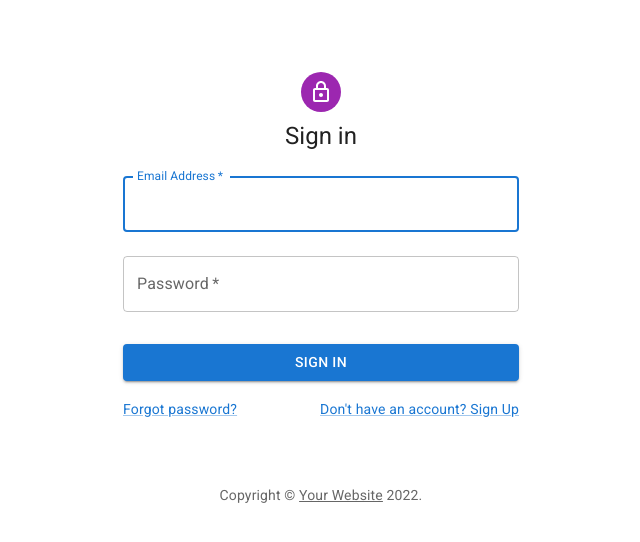
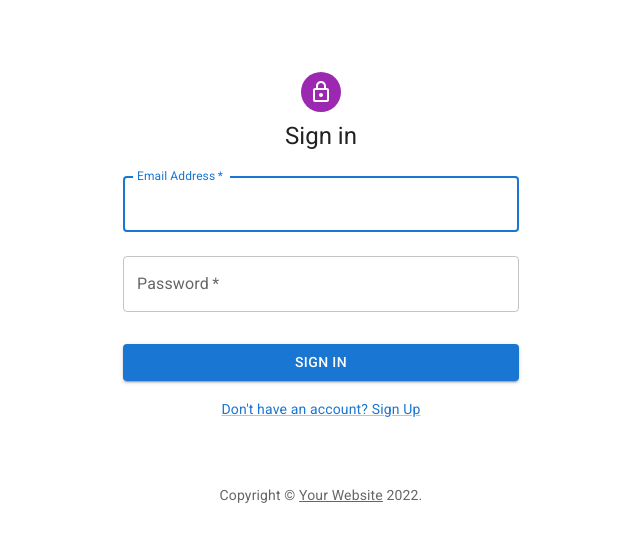
Before and after one commit to RicardoTaipe/TodoApp-MERN, a React (Create React App) app in the folder fronted-react/: page /login in a window 1280 px wide. Shown: the top 542 px of the page, without its empty margins (319-959 px from the left). Built offline with nearby package versions, Linux system fonts and the light colour scheme.

Commit message:
update Login UI

```diff
--- a/fronted-react/src/pages/Login/index.js
+++ b/fronted-react/src/pages/Login/index.js
@@ -1,4 +1,4 @@
-import React, { useState } from "react";
+import { useState } from "react";
 import Avatar from "@mui/material/Avatar";
 import Button from "@mui/material/Button";
 import CssBaseline from "@mui/material/CssBaseline";
@@ -185,14 +185,9 @@ export default function LogIn() {
             Sign In
             {loading && <CircularProgress size={30} />}
           </Button>
-          <Grid container>
-            <Grid item xs>
-              <Link href="#" variant="body2">
-                Forgot password?
-              </Link>
-            </Grid>
+          <Grid container justifyContent="center">
             <Grid item>
-              <Link href="#" variant="body2">
+              <Link href="signup" variant="body2">
                 {"Don't have an account? Sign Up"}
               </Link>
             </Grid>
```
